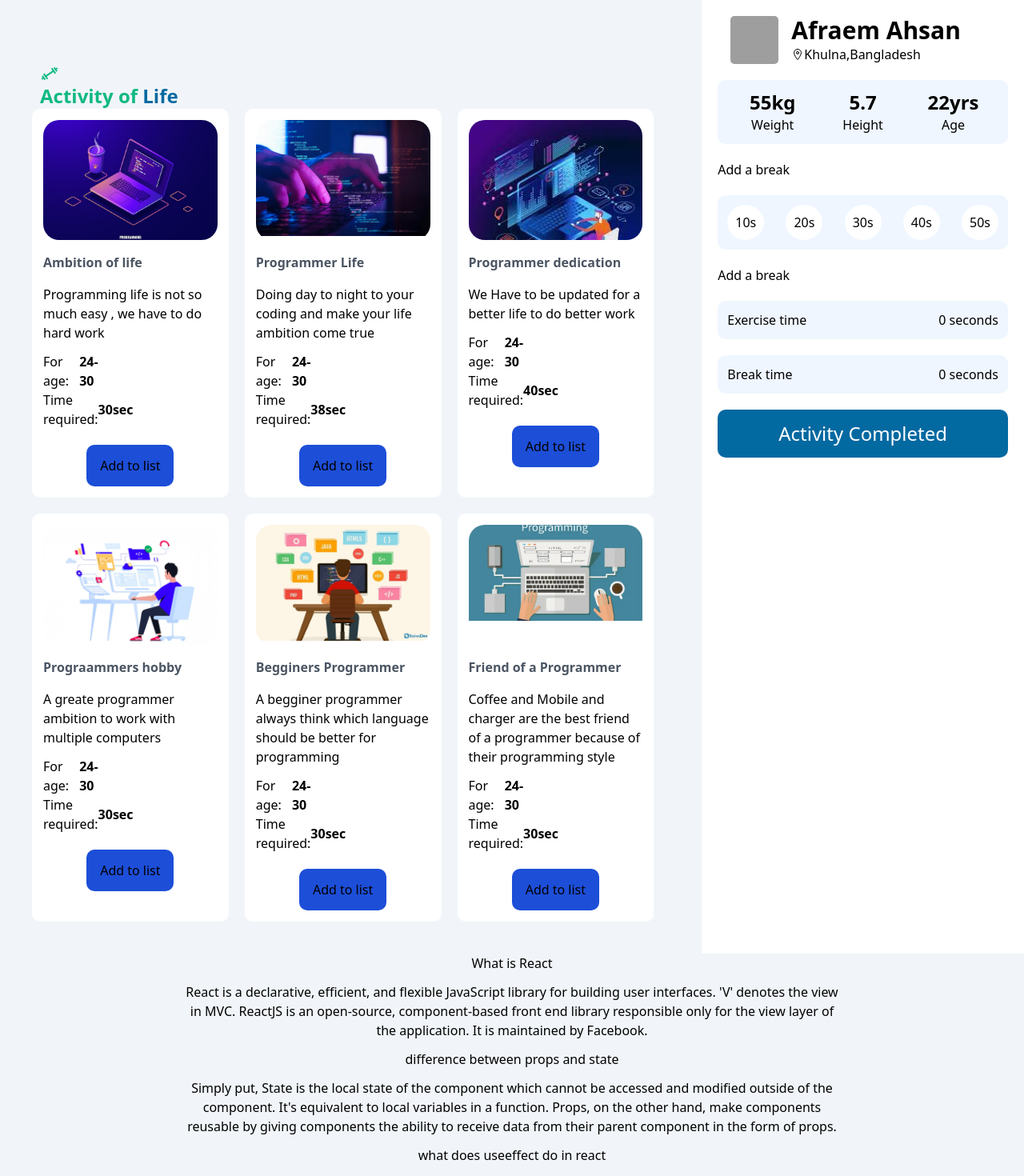
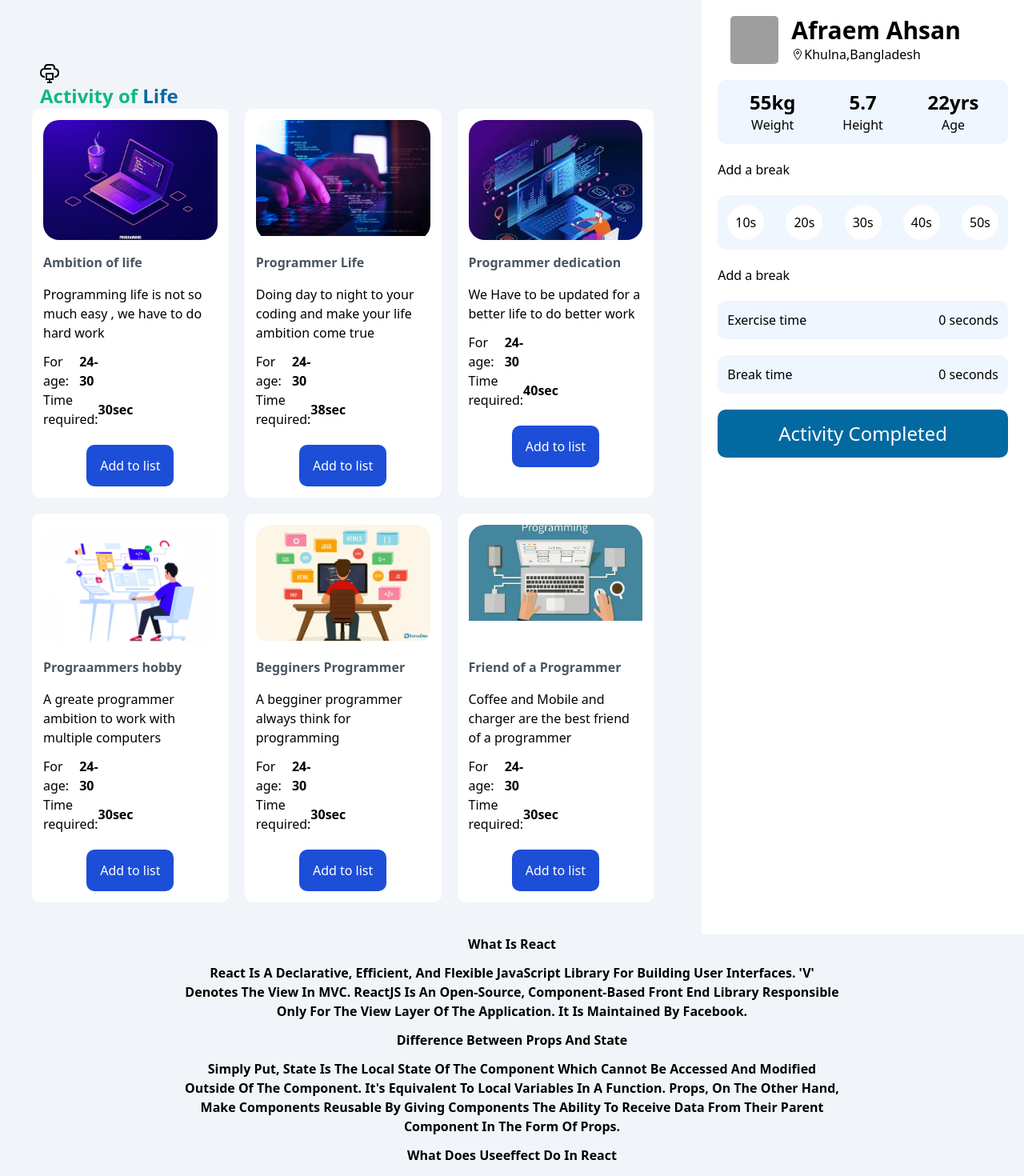
Before and after one commit to AfraemAhsan/activity-life-ph, a React (Create React App) app: page / in a window 1280 px wide. Shown: the top 1470 px of the page at 80% size. Built offline with nearby package versions, Linux system fonts and the light colour scheme; grey boxes are pictures that could not be loaded.

Commit message:
next level update

```diff
--- a/src/View/Main/Additional/MainCart.js
+++ b/src/View/Main/Additional/MainCart.js
@@ -27,7 +27,7 @@ const MainCart = ({ data, setExerciseTime }) => {
       </div>
       <button
         onClick={() => hadleButtonCLick(id)}
-        className="w-1/2 p-3.5 rounded-[10px] flex items-center justify-center mx-auto mt-5 bg-blue-700"
+        className="w-1/2 p-3.5 rounded-[10px] flex items-center justify-center mx-auto mt-5 bg-blue-700 text-white"
       >
         Add to list
       </button>
--- a/src/View/Main/Comparts/Blogs.js
+++ b/src/View/Main/Comparts/Blogs.js
@@ -3,7 +3,7 @@ import React from "react";
 const Blogs = () => {
   return (
     <div>
-      <div className="flex flex-col space-y-3 text-center space-between ">
+      <div className="flex flex-col space-y-3 font-semibold text-center capitalize space-between">
         <h4>What is React</h4>
         <span className="w-[820px] text-center justify-center mx-auto">
           React is a declarative, efficient, and flexible JavaScript library for
--- a/src/components/Header/Mainheader.js
+++ b/src/components/Header/Mainheader.js
@@ -1,11 +1,12 @@
 import React from "react";
-import { CgGym } from "react-icons/cg";
+
+import { GrCloudComputer } from "react-icons/gr";
 
 const MainHeader = () => {
   return (
     <div className="flex flex-col w-full">
       <h3 className="pt-[40px] pl-[10px] text-2xl text-emerald-500 font-extrabold">
-        <CgGym />
+        <GrCloudComputer />
         Activity of <span className="text-sky-700">Life</span>
       </h3>
       {/* <div className="flex flex-row text-center pl-[150px] pt-[50px] pb-[50px]">
--- a/src/utilize/data.json
+++ b/src/utilize/data.json
@@ -34,7 +34,7 @@
   {
     "id": "5",
     "title": "Begginers Programmer ",
-    "description": "A begginer programmer always think which language should be better for programming ",
+    "description": "A begginer programmer always think  for programming ",
     "age": "24-30",
     "time": "30",
     "img": "/image/image 5 .jpg"
@@ -42,7 +42,7 @@
   {
     "id": "6",
     "title": "Friend of a Programmer",
-    "description": "Coffee and Mobile and charger are the best friend of a programmer because of their programming style",
+    "description": "Coffee and Mobile and charger are the best friend of a programmer ",
     "age": "24-30",
     "time": "30",
     "img": "/image/image 6 .jpg"
```
